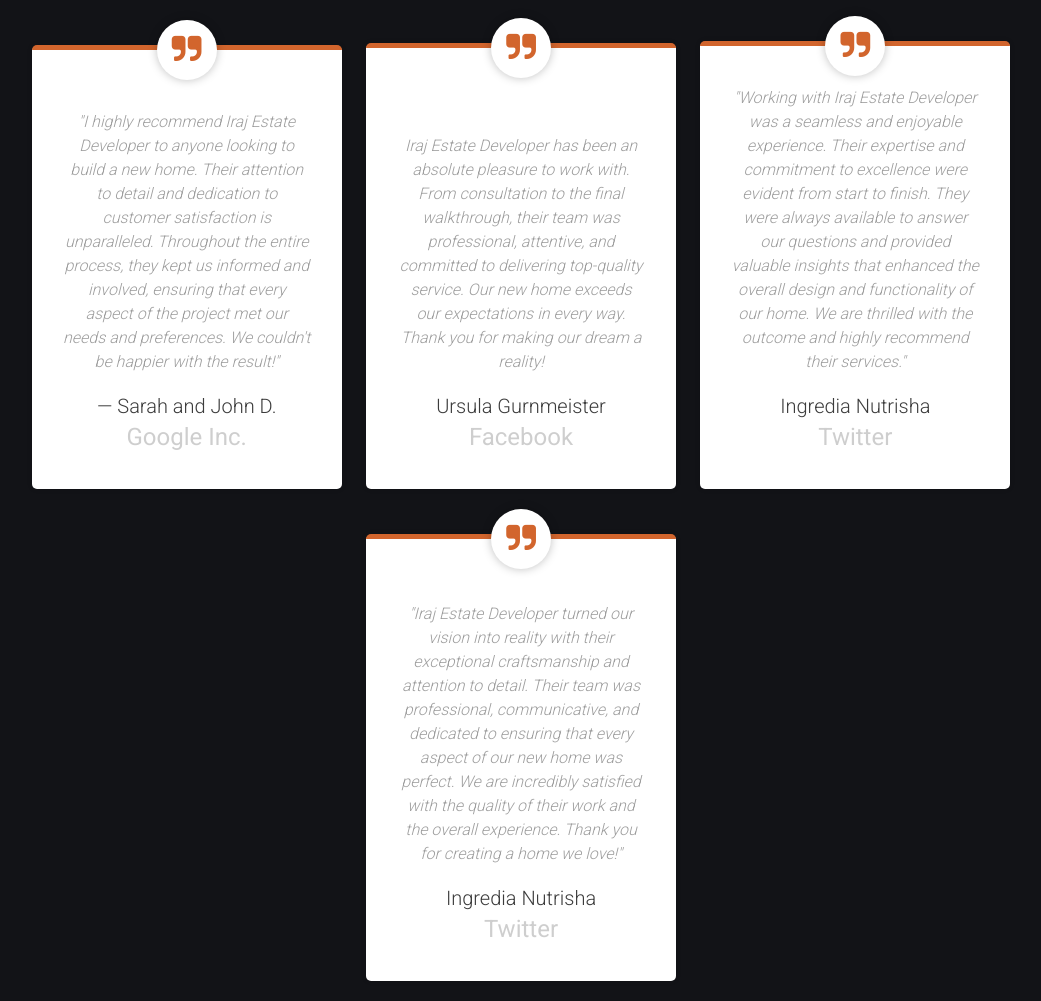
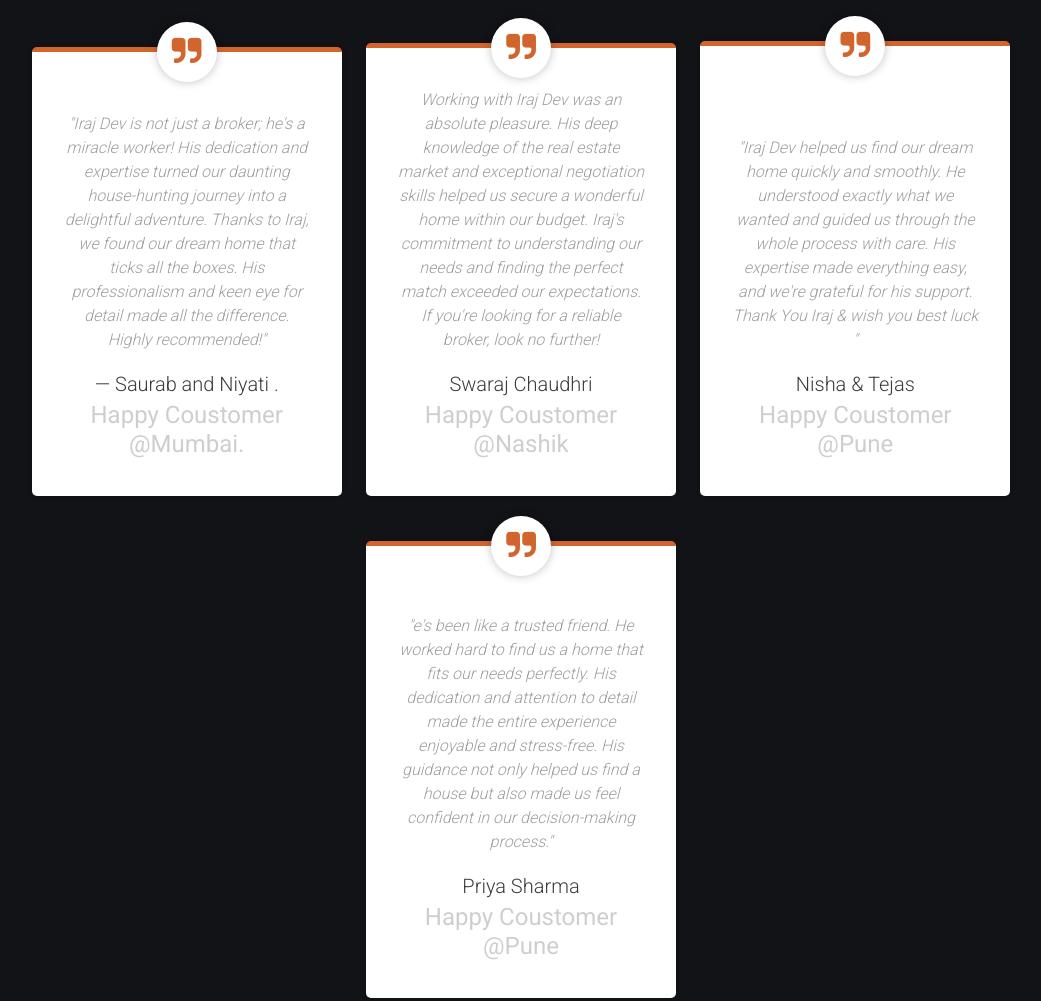
Before and after one commit to adityasharma06/irajdev, a plain HTML site: page index.html in a window 1280 px wide. Shown: the part 3200-4201 px from the top of the page, without its empty margins (119-1160 px from the left). Drawn offline with nearby package versions, Linux system fonts and the light colour scheme; files whose address does not match are found by name.

Commit message:
Update index.html

```diff
--- a/index.html
+++ b/index.html
@@ -455,38 +455,38 @@
             <figure class="snip1533">
                 <figcaption>
                     <blockquote style="margin-top: 20px;">
-                        <p>"I highly recommend Iraj Estate Developer to anyone looking to build a new home. Their attention to detail and dedication to customer satisfaction is unparalleled. Throughout the entire process, they kept us informed and involved, ensuring that every aspect of the project met our needs and preferences. We couldn't be happier with the result!"
+                        <p>"Iraj Dev is not just a broker; he's a miracle worker! His dedication and expertise turned our daunting house-hunting journey into a delightful adventure. Thanks to Iraj, we found our dream home that ticks all the boxes. His professionalism and keen eye for detail made all the difference. Highly recommended!"
                         </p>
                     </blockquote>
-                    <h3>— Sarah and John D.</h3>
-                    <h4>Google Inc.</h4>
+                    <h3>— Saurab and Niyati .</h3>
+                    <h4>Happy Coustomer @Mumbai.</h4>
                 </figcaption>
             </figure>
             <figure class="snip1533">
                 <figcaption>
-                    <blockquote style="margin-top: 46px;">
-                        <p>Iraj Estate Developer has been an absolute pleasure to work with. From consultation to the final walkthrough, their team was professional, attentive, and committed to delivering top-quality service. Our new home exceeds our expectations in every way. Thank you for making our dream a reality!</p>
+                    <blockquote >
+                        <p>Working with Iraj Dev was an absolute pleasure. His deep knowledge of the real estate market and exceptional negotiation skills helped us secure a wonderful home within our budget. Iraj's commitment to understanding our needs and finding the perfect match exceeded our expectations. If you're looking for a reliable broker, look no further!</p>
                     </blockquote>
-                    <h3>Ursula Gurnmeister</h3>
-                    <h4>Facebook</h4>
+                    <h3>Swaraj Chaudhri</h3>
+                    <h4>Happy Coustomer @Nashik</h4>
                 </figcaption>
             </figure>
             <figure class="snip1533">
                 <figcaption>
-                    <blockquote style="margin-top: 0px;">
-                        <p>"Working with Iraj Estate Developer was a seamless and enjoyable experience. Their expertise and commitment to excellence were evident from start to finish. They were always available to answer our questions and provided valuable insights that enhanced the overall design and functionality of our home. We are thrilled with the outcome and highly recommend their services." </p>
+                    <blockquote style="margin-top: 50px;">
+                        <p>"Iraj Dev helped us find our dream home quickly and smoothly. He understood exactly what we wanted and guided us through the whole process with care. His expertise made everything easy, and we're grateful for his support. Thank You Iraj & wish you best luck " </p>
                     </blockquote>
-                    <h3>Ingredia Nutrisha</h3>
-                          <h4>Twitter</h4>
+                    <h3>Nisha & Tejas </h3>
+                          <h4>Happy Coustomer @Pune</h4>
                         </figcaption>
                     </figure>
                     <figure class="snip1533">
                         <figcaption>
-                            <blockquote style="margin-top: 23px;">
-                                <p>"Iraj Estate Developer turned our vision into reality with their exceptional craftsmanship and attention to detail. Their team was professional, communicative, and dedicated to ensuring that every aspect of our new home was perfect. We are incredibly satisfied with the quality of their work and the overall experience. Thank you for creating a home we love!" </p>
+                            <blockquote style="margin-top: 28px;">
+                                <p >"e's been like a trusted friend. He worked hard to find us a home that fits our needs perfectly. His dedication and attention to detail made the entire experience enjoyable and stress-free. His guidance not only helped us find a house but also made us feel confident in our decision-making process." </p>
                             </blockquote>
-                            <h3>Ingredia Nutrisha</h3>
-                            <h4>Twitter</h4>
+                            <h3>Priya Sharma</h3>
+                            <h4>Happy Coustomer @Pune </h4>
                         </figcaption>
                     </figure>
                 </Section>
```
